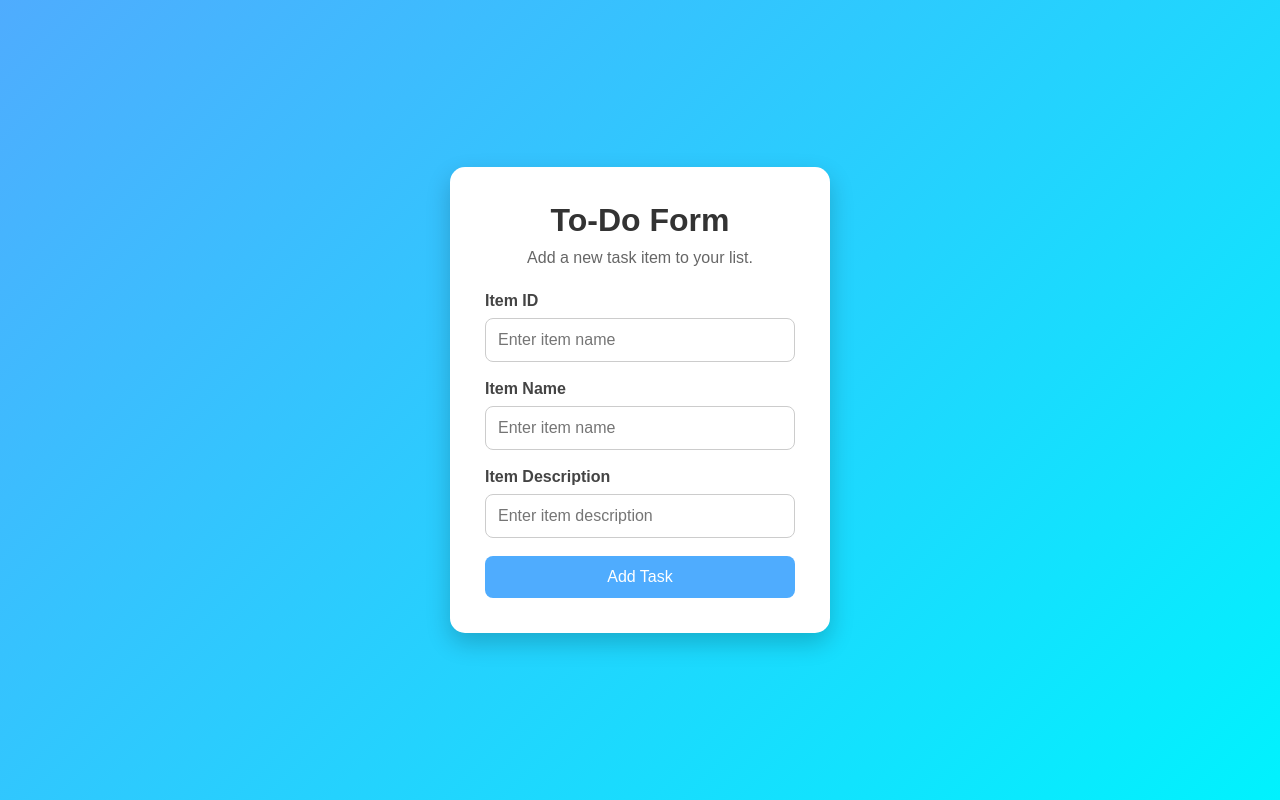
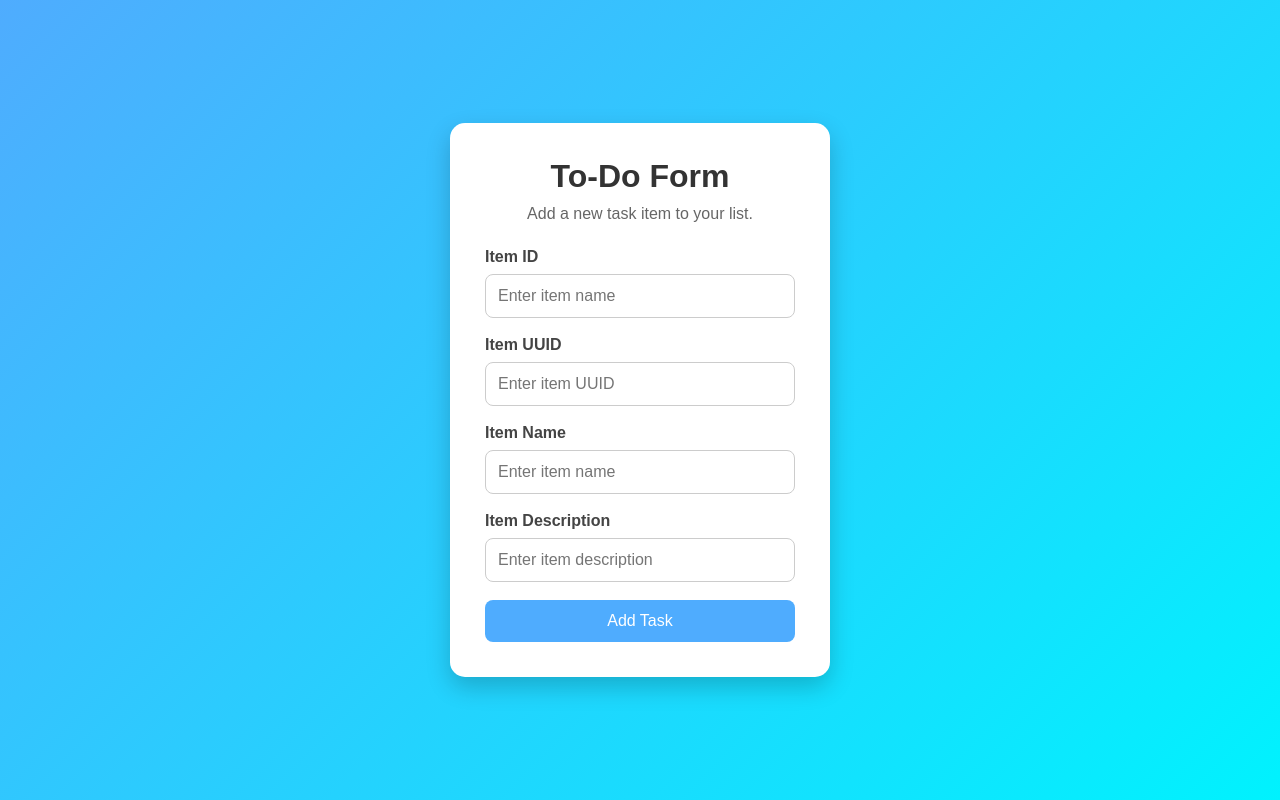
Before and after one commit to Pranavsawant56/git-assignment-4, a Flask app: template frontend/templates/to-do.html in a window 1280 px wide. Run offline with Flask 3, Linux system fonts and the light colour scheme; the template is opened without the code that fills it, so the values that code supplies are empty.

Commit message:
Add Item UUID field

```diff
--- a/frontend/templates/to-do.html
+++ b/frontend/templates/to-do.html
@@ -113,6 +113,16 @@
                     required
                 >
             </div>
+             <div class="form-group">
+                <label for="item_UUID">Item UUID</label>
+                <input
+                    type="text"
+                    id="item_UUID"
+                    name="item_UUID"
+                    placeholder="Enter item UUID"
+                    required
+                >
+            </div>
 
             <div class="form-group">
                 <label for="item_name">Item Name</label>
```
